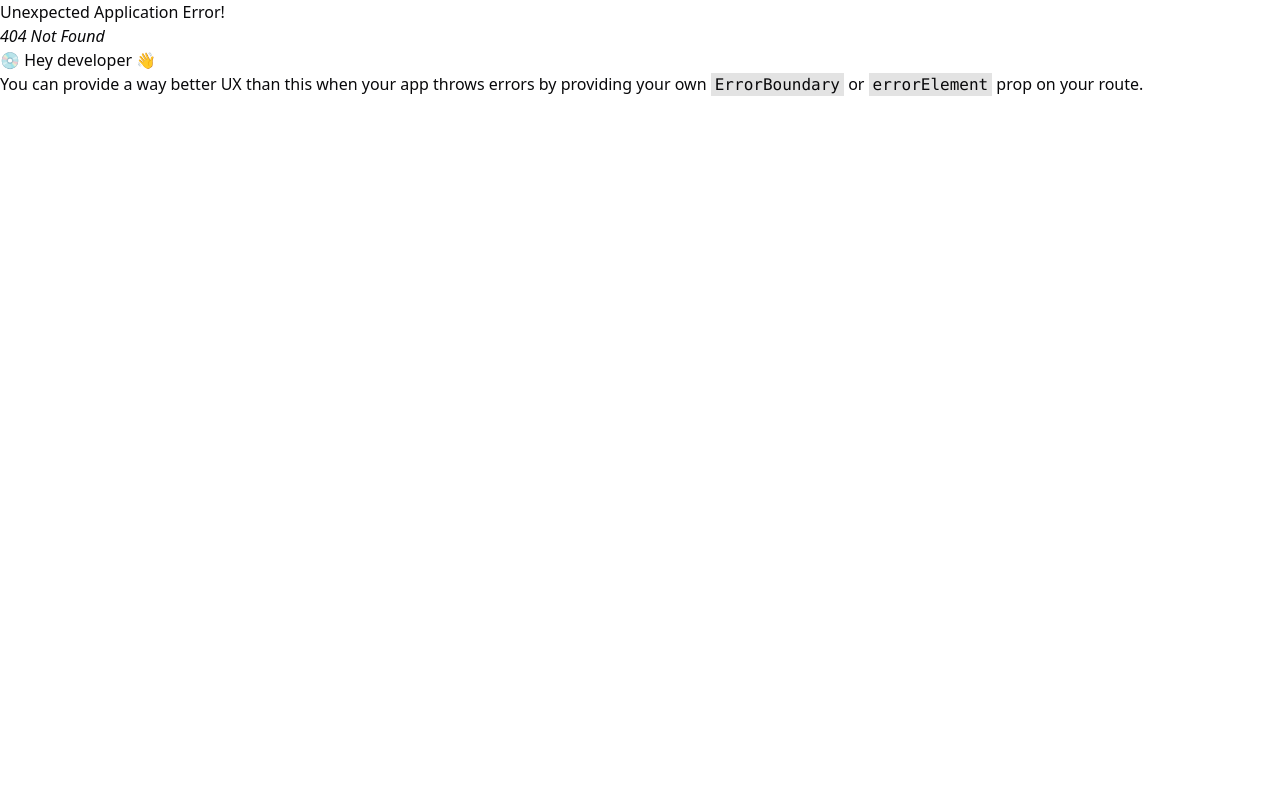
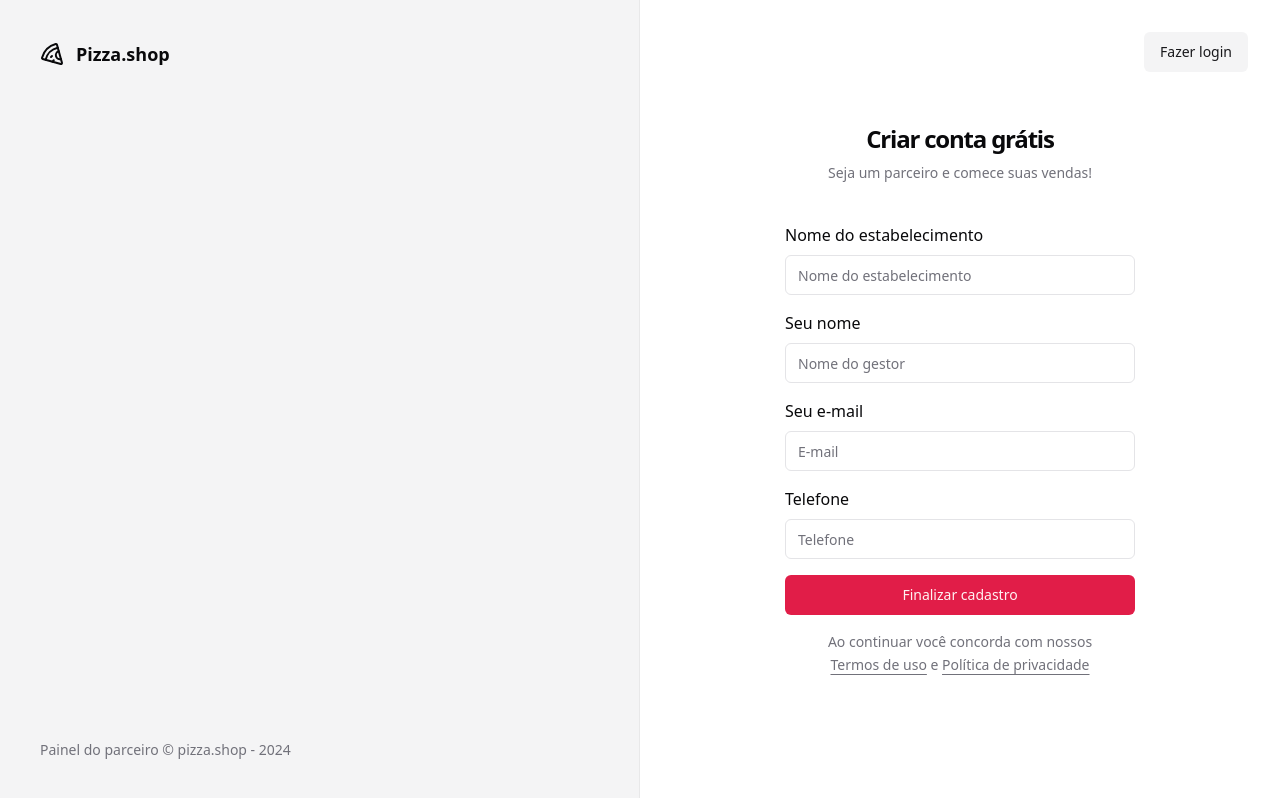
Before and after one commit to Ramonprog/pizzaria, a React (Vite) app: page /sign-up in a window 1280 px wide. Before the commit this address had no page. Built offline with nearby package versions, Linux system fonts and the light colour scheme.

Commit message:
feat: tela de signUp

```diff
--- a/src/_layouts/auth.tsx
+++ b/src/_layouts/auth.tsx
@@ -12,7 +12,7 @@ export function AuthLayout() {
         <footer className="text-sm">Painel do parceiro &copy; pizza.shop - {new Date().getFullYear()}</footer>
       </div>
 
-      <div className="flex flex-col items-center justify-center gap-10 p-10">
+      <div className="flex flex-col items-center justify-center gap-10 p-10 relative">
         <Outlet />
       </div>
     </div>
--- a/src/pages/auth/sign-in.tsx
+++ b/src/pages/auth/sign-in.tsx
@@ -4,6 +4,7 @@ import { zodResolver } from "@hookform/resolvers/zod";
 import { Label } from "@radix-ui/react-label";
 import { Helmet } from "react-helmet-async";
 import { useForm } from 'react-hook-form'
+import { Link } from "react-router-dom";
 import { toast } from "sonner";
 import { z } from 'zod'
 
@@ -37,7 +38,11 @@ export function SignIn() {
 
   return (
     <>
-      <Helmet title="Sign In" />
+      <Helmet title="Login" />
+      <Button variant='secondary' asChild className="absolute top-8 right-8">
+        <Link to={'/sign-up'} className="">Novo estabelecimento</Link>
+      </Button>
+
       <div className="w-[350px] flex flex-col gap-10 justify-startjustify-center">
         <div className="flex flex-col gap-2 text-center">
           <h1 className="text-2xl font-semibold tracking-tighter">Acessar painel</h1>
--- /dev/null
+++ b/src/pages/auth/sign-up.tsx
@@ -0,0 +1,82 @@
+import { Button } from "@/components/ui/button";
+import { Input } from "@/components/ui/input";
+import { zodResolver } from "@hookform/resolvers/zod";
+import { Label } from "@radix-ui/react-label";
+import { Helmet } from "react-helmet-async";
+import { useForm } from 'react-hook-form'
+import { Link, useNavigate } from "react-router-dom";
+import { toast } from "sonner";
+import { z } from 'zod'
+
+
+const signUpForm = z.object({
+  email: z.string().email(),
+  restaurantName: z.string().min(3),
+  manegerName: z.string().min(3),
+  phone: z.string().min(10),
+})
+
+type SignUpFormType = z.infer<typeof signUpForm>
+
+export function SignUp() {
+  const { register, handleSubmit, formState: { isSubmitting } } = useForm<SignUpFormType>({
+    resolver: zodResolver(signUpForm)
+  })
+
+  const navigate = useNavigate()
+
+  async function handleSignUp(data: SignUpFormType) {
+    try {
+      console.log("🚀 ~ handleSignUp ~ data:", data)
+      await new Promise(resolve => setTimeout(resolve, 1000))
+      toast.success('Restaurante cadastrado com sucesso', {
+        action: {
+          label: 'Login',
+          onClick: () => { navigate('/sign-in') }
+        }
+      })
+    } catch (error) {
+      console.log("🚀 ~ handleSignUp ~ error:", error)
+      toast.error('Erro ao cadastrar restaurante')
+    }
+  }
+
+  return (
+    <>
+      <Helmet title="Cadastro" />
+      <Button variant='secondary' asChild className="absolute top-8 right-8">
+        <Link to={'/sign-in'} className="">Fazer login</Link>
+      </Button>
+
+      <div className="w-[350px] flex flex-col gap-10 justify-startjustify-center">
+        <div className="flex flex-col gap-2 text-center">
+          <h1 className="text-2xl font-semibold tracking-tighter">Criar conta grátis</h1>
+          <p className="text-sm text-muted-foreground">Seja um parceiro e comece suas vendas!</p>
+        </div>
+
+        <form onSubmit={handleSubmit(handleSignUp)} className="space-y-4">
+          <div className="space-y-2">
+            <Label>Nome do estabelecimento</Label>
+            <Input id="restaurantName" type="text" placeholder="Nome do estabelecimento" {...register('restaurantName')} />
+          </div>
+          <div className="space-y-2">
+            <Label>Seu nome</Label>
+            <Input id="manegerName" type="text" placeholder="Nome do gestor" {...register('manegerName')} />
+          </div>
+          <div className="space-y-2">
+            <Label>Seu e-mail</Label>
+            <Input id="email" type="email" placeholder="E-mail" {...register('email')} />
+          </div>
+          <div className="space-y-2">
+            <Label>Telefone</Label>
+            <Input id="phone" type="tel" placeholder="Telefone" {...register('phone')} />
+          </div>
+
+          <Button disabled={isSubmitting} className="w-full" type="submit">Finalizar cadastro</Button>
+
+          <p className="px-6 text-center text-sm leading-relaxed text-muted-foreground">Ao continuar você concorda com nossos <Link to={'/terms'} className="text-muted-foreground hover:text-muted-foreground underline underline-offset-4">Termos de uso</Link> e <Link to={'/privacy'} className="text-muted-foreground hover:text-muted-foreground underline underline-offset-4">Política de privacidade</Link></p>
+        </form>
+      </div>
+    </>
+  )
+}
--- a/src/routes.tsx
+++ b/src/routes.tsx
@@ -3,6 +3,7 @@ import { SignIn } from "./pages/auth/sign-in";
 import { Dashboard } from "./pages/app/dashboard";
 import { AppLayout } from "./_layouts/app";
 import { AuthLayout } from "./_layouts/auth";
+import { SignUp } from "./pages/auth/sign-up";
 
 export const router = createBrowserRouter([
   {
@@ -22,6 +23,10 @@ export const router = createBrowserRouter([
       {
         path: "/sign-in",
         element: <SignIn />,
+      },
+      {
+        path: "/sign-up",
+        element: <SignUp />,
       }
     ]
   },
```
